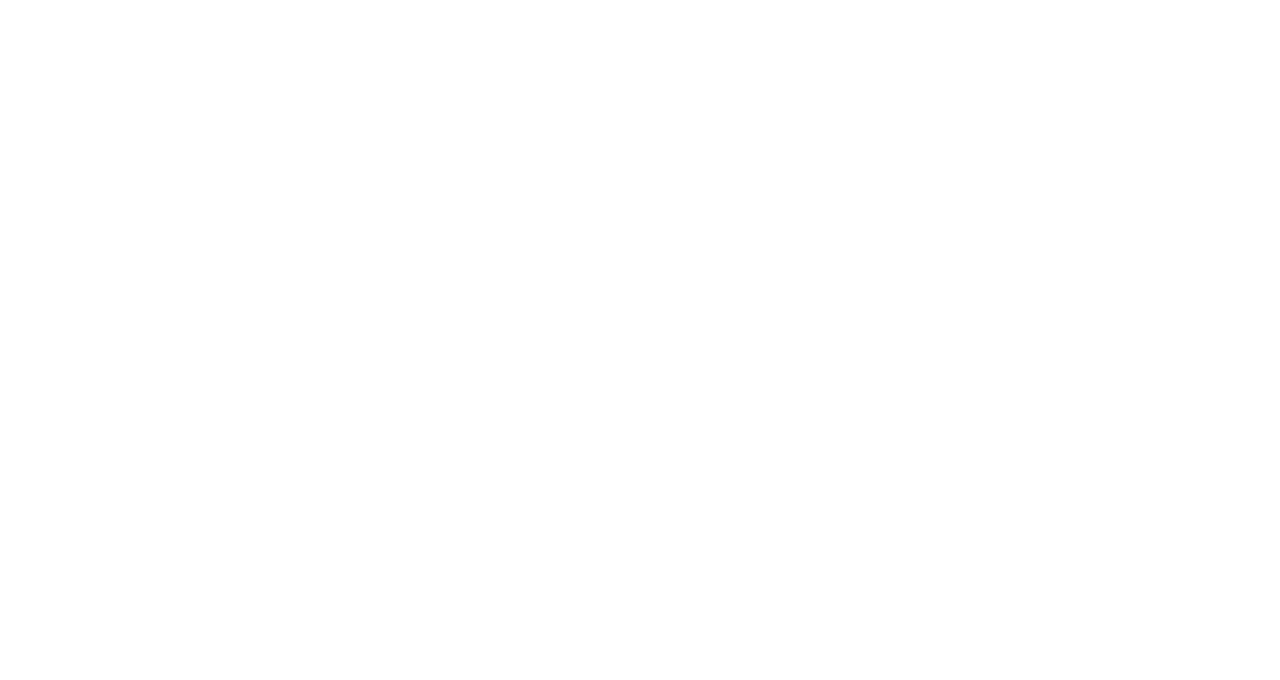
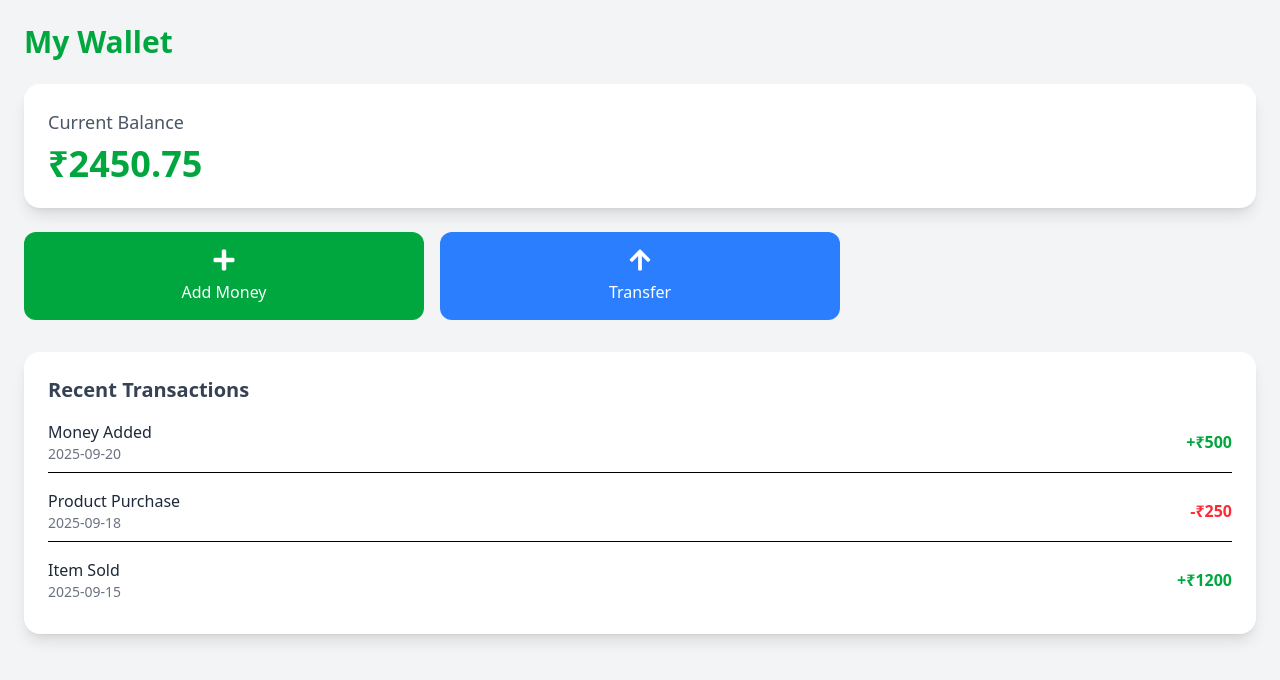
Before and after one commit to Judethedude007/E-Commerce-App, a React (Vite) app in the folder FrontEnd/: page /wallet in a window 1280 px wide. Before the commit this address had no page. Shown: the top 680 px of the page. Built offline with nearby package versions, Linux system fonts and the light colour scheme.

Commit message:
added wallet and message icons

```diff
--- a/FrontEnd/src/App.jsx
+++ b/FrontEnd/src/App.jsx
@@ -3,6 +3,7 @@
 import Navbar from "./Components/Navbar";
 import Home from "./pages/Homepage";
 import Sellitems from "./pages/Sellitems";
+import Wallet from "./pages/wallet"; // Fixed: Capital W
 import Signin from "./pages/Signin";
 import Signup from "./Components/Signup";
 import Login from "./Components/Login";
@@ -44,6 +45,7 @@
         <Route path="/" element={<Home setSelectedCategory={setSelectedCategory} />} />
         <Route path="/Sellitems" element={<Sellitems />} />
         <Route path="/Signin" element={<Signin setUser={setUser} />} />
+        <Route path="/wallet" element={<Wallet />} /> {/* Fixed */}
         <Route path="/Signup" element={<Signup setUser={setUser} />} />
         <Route path="/create-listing" element={<ProductListing />} />
         <Route path="/Login" element={<Login setUser={setUser} />} />
--- a/FrontEnd/src/Components/Navbar.jsx
+++ b/FrontEnd/src/Components/Navbar.jsx
@@ -1,13 +1,13 @@
 import { NavLink, useNavigate } from "react-router-dom";
 import { useEffect, useState } from "react";
 import "./Navbar.css";
-import { FaHeart } from "react-icons/fa"; // Importing Wishlist icon
-import SearchBar from "./SearchBar"; // Ensure you have imported SearchBar
+import { FaHeart, FaWallet } from "react-icons/fa"; // ✅ Added Wallet icon
+import SearchBar from "./SearchBar";
 
 const Navbar = ({ user, setUser, products, setFilteredProducts }) => {
   const navigate = useNavigate();
   const [isOpen, setIsOpen] = useState(false);
-  const [searchTerm, setSearchTerm] = useState(""); // ✅ Fix: Declare searchTerm state
+  const [searchTerm, setSearchTerm] = useState("");
 
   useEffect(() => {
     setUser(localStorage.getItem("username") || null);
@@ -15,7 +15,7 @@
 
   const handleLogout = () => {
     localStorage.removeItem("username");
-    setUser(null); // ✅ Fix: Use setUser instead of setUsername
+    setUser(null);
     setIsOpen(false);
     navigate("/login");
   };
@@ -46,10 +46,14 @@
         </ul>
       </div>
 
-      {/* Wishlist Icon */}
+      {/* Wishlist + Wallet Icons */}
       <div className="flex items-center space-x-4">
         <NavLink to="/wishlist" className="text-gray-700 hover:text-green-600 text-2xl">
           <FaHeart />
+        </NavLink>
+
+        <NavLink to="/wallet" className="text-gray-700 hover:text-green-600 text-2xl">
+          <FaWallet />
         </NavLink>
 
         {user ? (
@@ -63,7 +67,6 @@
 
             {isOpen && (
               <div className="absolute right-0 mr-3 mt-2 w-40 bg-white border border-gray-300 shadow-lg rounded-lg">
-
                 <button
                   onClick={handleLogout}
                   className="block w-full text-left px-4 py-2 text-red-500 hover:bg-red-100"
--- a/FrontEnd/src/Components/ProductDetails.jsx
+++ b/FrontEnd/src/Components/ProductDetails.jsx
@@ -1,7 +1,7 @@
 import { useParams, useNavigate } from "react-router-dom";
 import { useEffect, useState } from "react";
 import axios from "axios";
-import { ChevronLeft, ChevronRight, Heart, Mail, Phone, Star } from "lucide-react";
+import { ChevronLeft, ChevronRight, Heart, Mail, Phone, Star, MessageCircle } from "lucide-react";
 
 const ProductDetails = () => {
     const { id } = useParams();
@@ -337,7 +337,7 @@
                                     </div>
                                 </div>
 
-                                <div className="grid grid-cols-2 gap-4 mb-6">
+                                <div className="grid grid-cols-3 gap-4 mb-6">
                                     <button
                                         onClick={handleEmailSeller}
                                         className="flex items-center justify-center px-4 py-3 border border-gray-200 rounded-lg text-gray-700 hover:bg-gray-50 transition group"
@@ -352,7 +352,15 @@
                                         <Phone className="w-5 h-5 text-gray-400 group-hover:text-green-500 mr-2" />
                                         <span className="font-medium">Contact via WhatsApp</span>
                                     </button>
+                                    <button
+                                        onClick={() => alert("Message feature coming soon!")}
+                                        className="flex items-center justify-center px-4 py-3 border border-gray-200 rounded-lg text-gray-700 hover:bg-gray-50 transition group"
+                                    >
+                                        <MessageCircle className="w-5 h-5 text-gray-400 group-hover:text-purple-500 mr-2" />
+                                        <span className="font-medium">Message Seller</span>
+                                    </button>
                                 </div>
+
 
                                 {/* Rating Section */}
                                 {showRating && (
--- /dev/null
+++ b/FrontEnd/src/pages/wallet.jsx
@@ -0,0 +1,64 @@
+import { useState } from "react";
+import { FaArrowDown, FaArrowUp, FaPlus } from "react-icons/fa";
+
+const Wallet = () => {
+  const [balance, setBalance] = useState(2450.75);
+
+  const transactions = [
+    { id: 1, type: "credit", amount: 500, desc: "Money Added", date: "2025-09-20" },
+    { id: 2, type: "debit", amount: 250, desc: "Product Purchase", date: "2025-09-18" },
+    { id: 3, type: "credit", amount: 1200, desc: "Item Sold", date: "2025-09-15" },
+  ];
+
+  return (
+    <div className="p-6 bg-gray-100 min-h-screen">
+      {/* Header */}
+      <h1 className="text-3xl font-bold text-green-600 mb-6">My Wallet</h1>
+
+      {/* Balance Card */}
+      <div className="bg-white shadow-lg rounded-2xl p-6 mb-6">
+        <h2 className="text-gray-600 text-lg">Current Balance</h2>
+        <p className="text-4xl font-bold text-green-600 mt-2">₹{balance.toFixed(2)}</p>
+      </div>
+
+      {/* Quick Actions */}
+      <div className="grid grid-cols-3 gap-4 mb-8">
+        <button className="flex flex-col items-center justify-center bg-green-600 text-white rounded-xl p-4 hover:bg-green-700 transition">
+          <FaPlus className="text-2xl mb-2" />
+          <span>Add Money</span>
+        </button>
+        <button className="flex flex-col items-center justify-center bg-blue-500 text-white rounded-xl p-4 hover:bg-blue-600 transition">
+          <FaArrowUp className="text-2xl mb-2" />
+          <span>Transfer</span>
+        </button>
+      </div>
+
+      {/* Transactions */}
+      <div className="bg-white shadow-lg rounded-2xl p-6">
+        <h2 className="text-xl font-semibold text-gray-700 mb-4">Recent Transactions</h2>
+        <ul className="space-y-4">
+          {transactions.map((tx) => (
+            <li
+              key={tx.id}
+              className="flex justify-between items-center border-b pb-2 last:border-b-0"
+            >
+              <div>
+                <p className="text-gray-800 font-medium">{tx.desc}</p>
+                <p className="text-sm text-gray-500">{tx.date}</p>
+              </div>
+              <span
+                className={`font-semibold ${
+                  tx.type === "credit" ? "text-green-600" : "text-red-500"
+                }`}
+              >
+                {tx.type === "credit" ? `+₹${tx.amount}` : `-₹${tx.amount}`}
+              </span>
+            </li>
+          ))}
+        </ul>
+      </div>
+    </div>
+  );
+};
+
+export default Wallet;
```
